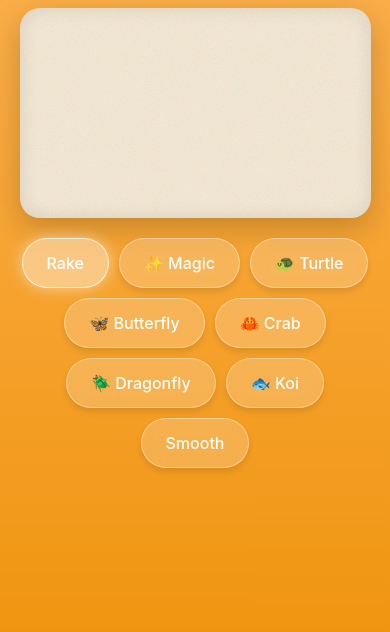
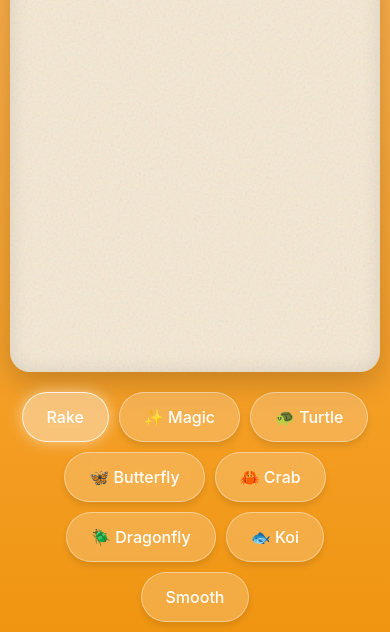
Before and after one commit to karanmotamed/The-Relaxation-Garden, a plain HTML site: page index.html in a window 390 px wide. Shown: the part 212-844 px from the top of the page. Drawn offline with nearby package versions, Linux system fonts and the light colour scheme.

Commit message:
Improve canvas resizing for mobile and desktop
Updated canvas resizing logic for better mobile support and dynamic height adjustment.

```diff
--- a/index.html
+++ b/index.html
@@ -157,17 +157,26 @@
             let filterNode = null;
 
             function resizeCanvas() {
-                // Keep it within screen bounds, slightly smaller for margins
-                const maxWidth = window.innerWidth * 0.9;
-                const maxHeight = window.innerHeight * 0.6; // Reduced to make room for controls
+                const isMobile = window.innerWidth < 768;
+                const maxWidth = window.innerWidth * (isMobile ? 0.95 : 0.9);
 
-                // Try to keep a landscape aspect ratio, but fit mobile screens
-                let targetWidth = Math.min(800, maxWidth);
-                let targetHeight = targetWidth * 0.6;
+                // Dynamically check available height so buttons aren't cut off
+                const controlsElement = document.getElementById('controls');
+                const titleElement = document.querySelector('.title-text');
+                const controlsHeight = controlsElement ? controlsElement.offsetHeight : 100;
+                const titleHeight = titleElement ? titleElement.offsetHeight : 50;
 
-                if (targetHeight > maxHeight) {
-                    targetHeight = maxHeight;
-                    targetWidth = targetHeight / 0.6;
+                const availableHeight = window.innerHeight - controlsHeight - titleHeight - 60; // 60px padding
+
+                let targetWidth = Math.min(1000, maxWidth);
+                let targetHeight;
+
+                if (isMobile) {
+                    // On mobile, expand the canvas to use up the vertical space
+                    targetHeight = availableHeight;
+                } else {
+                    // On desktop, keep a wide landscape view
+                    targetHeight = Math.min(availableHeight, targetWidth * 0.6);
                 }
 
                 canvas.width = targetWidth;
@@ -185,7 +194,8 @@
             }
 
             window.addEventListener('resize', resizeCanvas);
-            resizeCanvas(); // Initial call
+            // Ensure resize runs after fonts/elements load to calculate correct heights
+            setTimeout(resizeCanvas, 50);
 
             function spawnParticles(x, y, color) {
                 for (let i = 0; i < 3; i++) {
@@ -534,6 +544,15 @@
                      }
                      return;
                 }
+                else if (currentTool === 'butterfly') {
+                     if (distance > 30) {
+                         const bColors = ['#00d2d3', '#ff9f43', '#feca57', '#ff6b6b'];
+                         butterflies.push({x: currentX, y: currentY, angle: Math.atan2(dy, dx), color: bColors[Math.floor(Math.random()*bColors.length)], frame: Math.random() * 10});
+                         lastX = currentX;
+                         lastY = currentY;
+                     }
+                     return;
+                }
                 else if (currentTool === 'crab') {
                      if (distance > 40) {
                          crabs.push({x: currentX, y: currentY, angle: Math.atan2(dy, dx), frame: 0});
```
